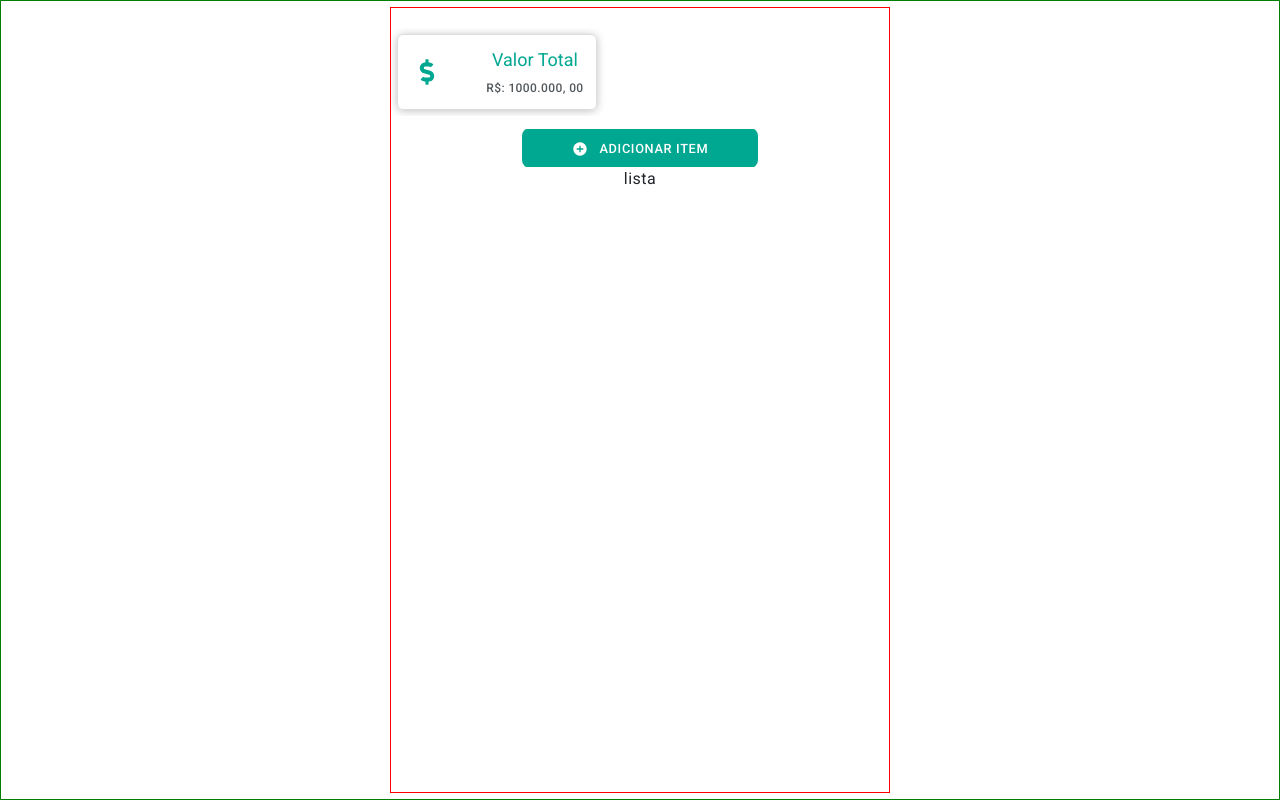
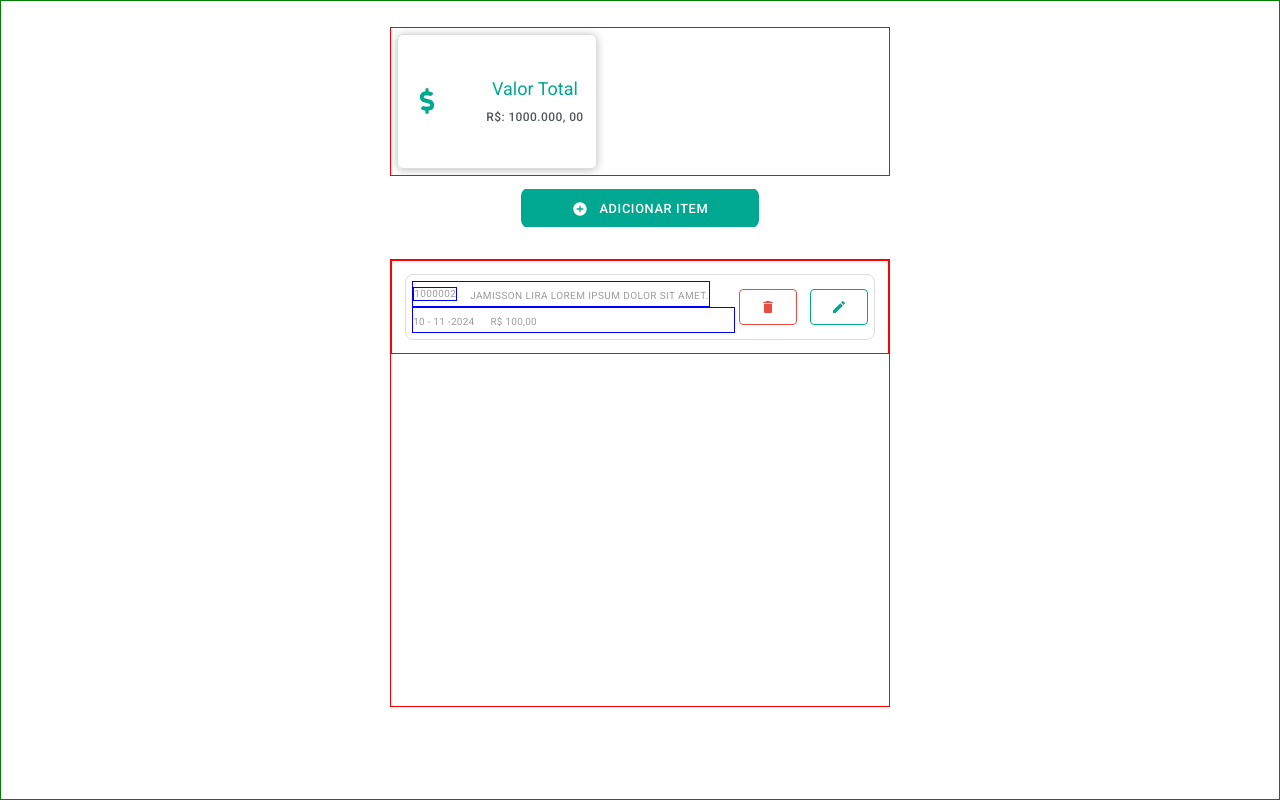
Before and after one commit to JamissonRamos/app_control_shopping, a React (Vite) app: page /home in a window 1280 px wide. Built offline with nearby package versions, Linux system fonts and the light colour scheme.

Commit message:
Create cards lista de compras

```diff
--- /dev/null
+++ b/src/pages/home/components/cards_list/index.jsx
@@ -0,0 +1,56 @@
+import { useState } from "react";
+import * as S from './styled';
+import { TextC } from "../../../../components/Typography";
+import { Theme } from "../../../../theme";
+
+const CardsList = ({data}) => {
+    const [registered] = useState(data || []);
+
+    return (
+
+        <S.Content>
+            <S.CardItem >
+                <S.WrapItem>
+                    <S.WrapDescriptionIndex>
+                        <S.Index>
+                            <TextC.Body level={1}> 1000002 </TextC.Body>
+                        </S.Index>
+
+                        <S.Product>
+                            <TextC.Body level={1}>
+                                Jamisson Lira Lorem ipsum dolor sit amet.
+
+                            </TextC.Body>
+                        </S.Product>
+
+                    </S.WrapDescriptionIndex>
+
+                    <S.WrapDateValue>
+                        <S.DatePurchase>
+                            <TextC.Body level={2}> 10 - 11 -2024 </TextC.Body>
+                        </S.DatePurchase>
+
+                        <S.ValuePurchase>
+                            <TextC.Body level={2}> R$ 100,00</TextC.Body>
+                        </S.ValuePurchase>
+                    </S.WrapDateValue>
+                </S.WrapItem>
+
+                <S.WrapButtons>
+
+                    <S.WrapButtonDelete>
+                        <Theme.Icons.MdDelete />
+                    </S.WrapButtonDelete>
+
+                    <S.WrapButtonEdit>
+                        <Theme.Icons.MdEdit />
+                    </S.WrapButtonEdit>
+
+                </S.WrapButtons>
+
+            </S.CardItem>
+        </S.Content>
+    )
+}
+
+export default CardsList
--- /dev/null
+++ b/src/pages/home/components/cards_list/styled.js
@@ -0,0 +1,157 @@
+import styled, { css } from "styled-components";
+import { Theme } from "../../../../theme";
+
+const StyledButton = css`
+    width: 100%;
+    height: 100%;
+    display: flex;
+    align-items: center;
+    justify-content: center;
+    gap: 8px;
+    padding: 9px 0;
+    border-radius: 4px;
+    background-color: transparent;
+    border: .75px solid;
+    cursor: pointer;
+    transition: background-color 0.4s ease, color 0.4s;
+    @media (max-width: 768px) {
+        max-width: 40%;
+        padding: 6px 0;
+    }
+`;
+
+const StyledEdit = css`
+    color: ${Theme.Colors.green800};
+    &:hover{
+        background-color: ${Theme.Colors.green800};
+        color: ${Theme.Colors.white800};
+    }
+`;
+const StyledDelete = css`
+    color: ${Theme.Colors.red800};
+    &:hover{
+        background-color: ${Theme.Colors.red800};
+        color: ${Theme.Colors.white800};
+    }
+`;
+
+const StyledText = css`
+    font-size: 10px;
+    font-weight: 400;
+    line-height: 12px;
+    text-align: left;
+    text-transform: uppercase;
+    color: ${Theme.Colors.grey600};
+    text-transform: uppercase;
+`;
+
+export const Content = styled.div`
+    border: 1px solid red;
+    width: 100%;
+    display: flex;
+    flex-direction: column;
+    gap: 16px;
+    padding: .8rem; //Quando gerar barra de rolagem;
+`;
+
+export const CardItem = styled.div`
+    display: flex;
+    align-items: center;
+    justify-content: center;
+    gap: 4px;
+    padding: .4rem; // definir um espaço de elemento;
+    border: .75px solid ${Theme.Colors.grey400};
+    /* box-shadow: ${Theme.Shadow.sh600}; */
+    border-radius: 8px;
+
+`;
+export const WrapItem = styled.div`
+    flex: 5;
+    display: flex;
+    flex-direction: column;
+    align-items: flex-start;
+    justify-content: flex-start;
+    /* gap: .8rem; */
+`;
+export const WrapDescriptionIndex = styled.div`
+border: 1px solid blue;
+    flex: 5;
+    display: flex;
+    align-items: center;
+    justify-content: space-between;
+    gap: .8rem;
+`;
+
+export const Index = styled.div`
+    border: 1px solid blue;
+    display: flex;
+    align-items: center;
+    justify-content: center;
+    & span {
+        ${StyledText};
+    }
+`;
+
+export const Product = styled.div`
+    /* border: 1px solid blue; */
+    flex: 3.8;
+    & span {
+        ${StyledText};
+    }
+`;
+export const WrapDateValue = styled.div`
+    border: 1px solid blue;
+    width: 100%;
+    display: flex;
+    align-items: flex-start;
+    gap: 16px;
+`;
+
+
+
+
+export const DatePurchase = styled.div`
+    /* border: 1px solid blue; */
+
+    & span {
+        ${StyledText};
+    }
+    @media (max-width: 768px) {
+        text-align: center;
+    }
+`;
+export const ValuePurchase = styled.div`
+    /* border: 1px solid blue; */
+
+    & span {
+        ${StyledText};
+    }
+    @media (max-width: 768px) {
+        text-align: center;
+    }
+`;
+
+
+
+export const WrapButtons = styled.div`
+    /* border: 1px solid blue; */
+    flex: 2;
+    display: flex;
+    justify-content: space-around;
+    gap: .8rem;
+    @media (max-width: 768px) {
+        justify-content: center;
+    }
+
+
+`;
+export const WrapButtonDelete = styled.button`
+    ${StyledButton}
+    ${StyledDelete}
+    border-color: ${Theme.Colors.red800};
+`;
+export const WrapButtonEdit = styled.button`
+    ${StyledButton}
+    ${StyledEdit}
+    border-color: ${Theme.Colors.green800};
+`;
--- a/src/pages/home/index.jsx
+++ b/src/pages/home/index.jsx
@@ -2,6 +2,7 @@ import { Button } from 'react-bootstrap'
 import * as S from './styled'
 import { Theme } from '../../theme'
 import { TextC } from "../../components/Typography"
+import CardsList from './components/cards_list'
 
 
 const Home = () => {
@@ -9,7 +10,6 @@ const Home = () => {
     <S.Container>
 
       <S.CardsHeader>
-
         <S.Card>
           <S.ItemIcon>
             <Theme.Icons.FaDollarSign />
@@ -19,19 +19,20 @@ const Home = () => {
             <TextC.Label level={3}>R$: 1000.000, 00</TextC.Label>
           </S.WrapText>
         </S.Card>
-
       </S.CardsHeader>
 
       <S.WrapButton>
-          <Button>
+          <Button
+            variant="success"
+          >
             <Theme.Icons.MdAddCircle />
             <span> Adicionar Item </span>
           </Button>
       </S.WrapButton>
 
-        <div>
-          lista
-        </div>
+        <S.Content>
+          <CardsList />
+        </S.Content>
 
 
     </S.Container>
--- a/src/pages/home/styled.js
+++ b/src/pages/home/styled.js
@@ -38,7 +38,7 @@ const ContainedStyles = css`
 `;
 
 export const Container = styled.div`
-    border: 1px solid red;
+    /* border: 1px solid red; */
     width: 100%;
         max-width: 500px;
         min-width: 320px;
@@ -51,12 +51,12 @@ export const Container = styled.div`
     padding: 1.2rem 0;
 `;
 export const CardsHeader = styled.div`
-    /* border: 1px solid red; */
+    border: 1px solid red;
     width: 100%;
         max-width: 500px;
         min-width: 320px;
+    height: 20%;
     display: flex;
-
     justify-content: flex-start;
     gap: 16px;
     padding: .4rem ;
@@ -110,9 +110,16 @@ export const WrapButton = styled.div`
     display: flex;
     align-items: center;
     justify-content: center;
-    padding: .8rem ;
+    padding: .8rem;
+    margin-bottom: 2rem;
     & button {
         ${ContainedStyles}
     }
 
 `;
+export const Content = styled.div`
+    border: 1px solid red;
+    width: 100%;
+    height: 60%;
+    overflow: auto
+`;
```
